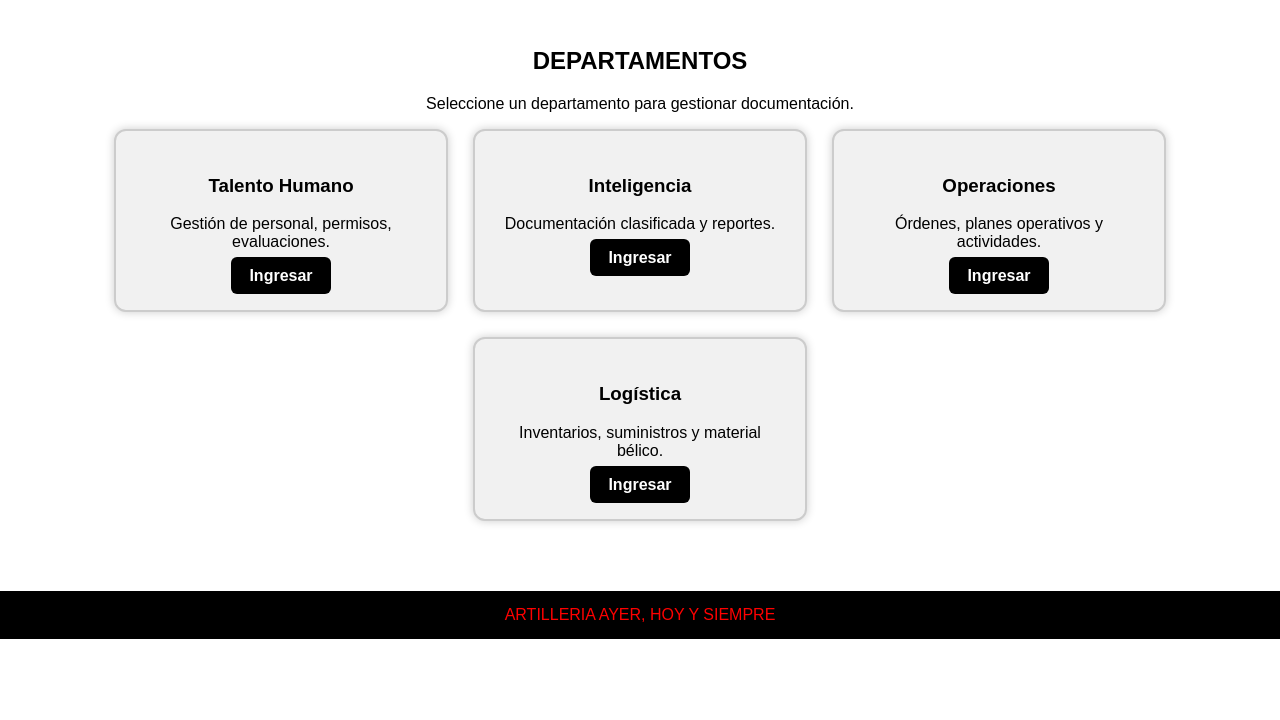
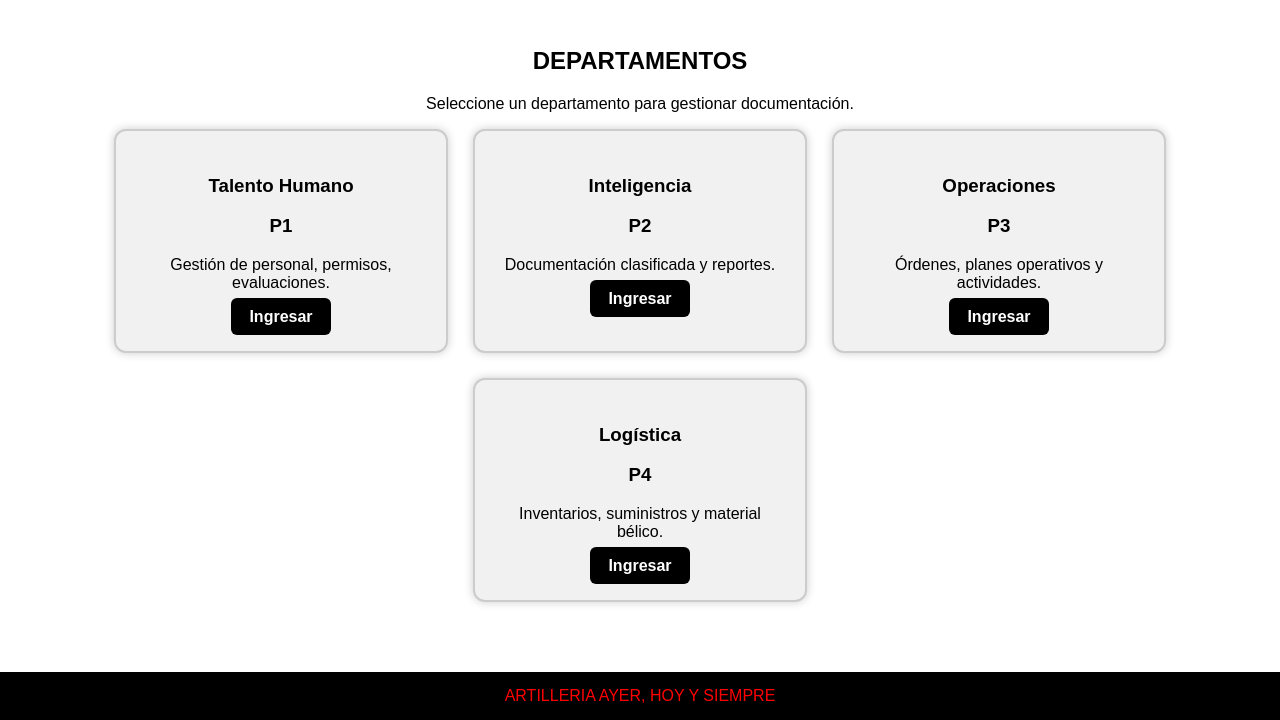
Before and after one commit to farinango123-ctrl/Cabo-Minacho, a website: page public/views/index.html in a window 1280 px wide. Shown: the part 97-817 px from the top of the page. Drawn offline with Linux system fonts and the light colour scheme.

Commit message:
Ultimos Arreglos

```diff
--- a/public/views/index.html
+++ b/public/views/index.html
@@ -32,24 +32,28 @@
     <div class="cards">
       <div class="card">
         <h3> Talento Humano</h3>
+        <h3>P1</h3>
         <p>Gestión de personal, permisos, evaluaciones.</p>
         <a href="/talento_humano" class="btn">Ingresar</a>
       </div>
 
       <div class="card">
         <h3> Inteligencia</h3>
+        <h3>P2</h3>
         <p>Documentación clasificada y reportes.</p>
         <a href="/inteligencia" class="btn">Ingresar</a>
       </div>
 
       <div class="card">
         <h3> Operaciones</h3>
+        <h3>P3</h3>
         <p>Órdenes, planes operativos y actividades.</p>
         <a href="/operaciones" class="btn">Ingresar</a>
       </div>
 
       <div class="card">
         <h3> Logística</h3>
+        <H3>P4</H3>
         <p>Inventarios, suministros y material bélico.</p>
         <a href="/logistica" class="btn">Ingresar</a>
       </div>
```
Also changed, not shown: public/login.html (+2 -1 lines), public/views/CambiarClave.html (+1 -1 lines).
